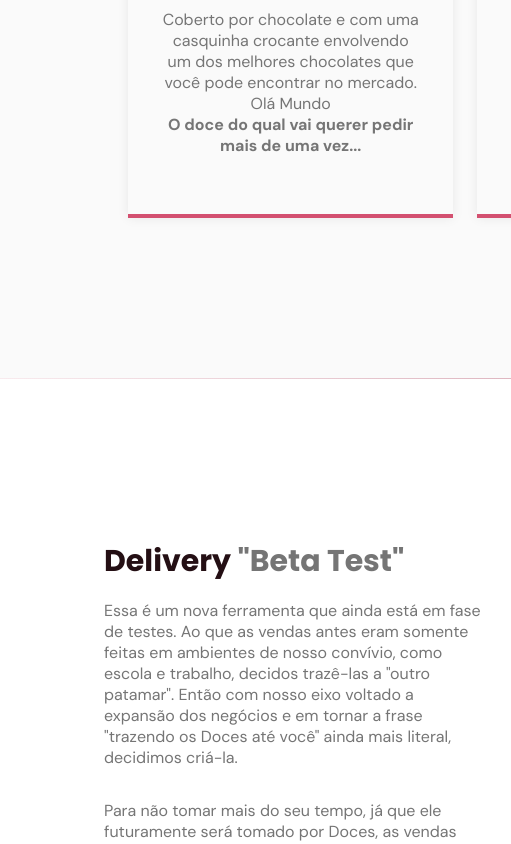
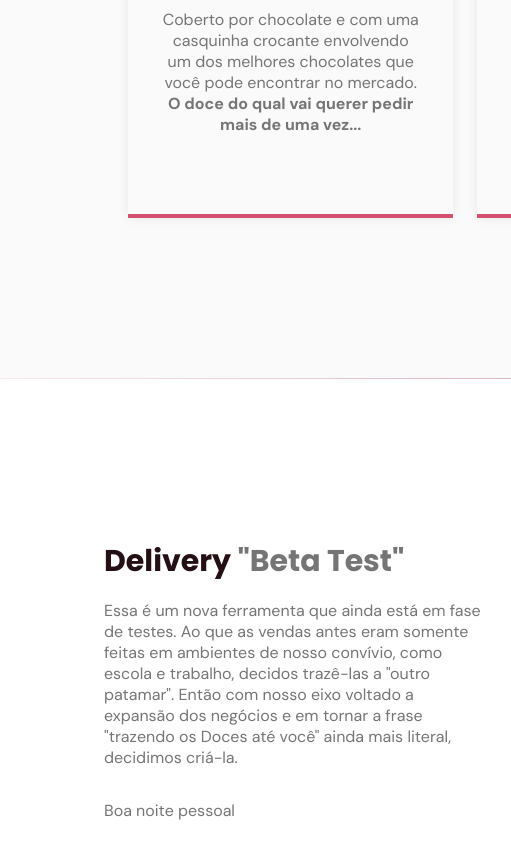
Before and after one commit to edusantosfr/MyProjectsGit, a plain HTML site: page index.html in a window 1280 px wide. Shown: the part 2038-2882 px from the top of the page, 0-511 px from the left. Drawn offline with nearby package versions, Linux system fonts and the light colour scheme; files whose address does not match are found by name.

Commit message:
Update index.html

```diff
--- a/index.html
+++ b/index.html
@@ -140,7 +140,6 @@
                 Coberto por chocolate e com uma casquinha crocante envolvendo um
                 dos melhores chocolates que você pode encontrar no mercado.
               </p>
-              <p> Olá Mundo </p>
               <p>
                 <strong
                   >O doce do qual vai querer pedir mais de uma vez...</strong
@@ -187,12 +186,16 @@
               decidimos criá-la.
             </p>
 
+            <p> Boa noite pessoal </p>
+
             <p>
               Para não tomar mais do seu tempo, já que ele futuramente será
               tomado por Doces, as vendas irão se limitar somente as cidades de
               Campo Bom e Novo Hamburgo em regiões limitas. Para saber mais é só
               entrar em contato.
             </p>
+
+
 
           </div>
           <div class="images">
```
